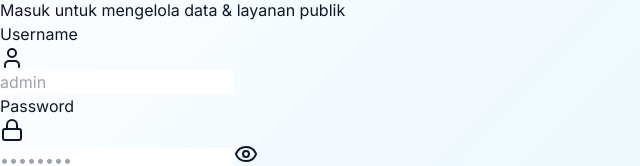
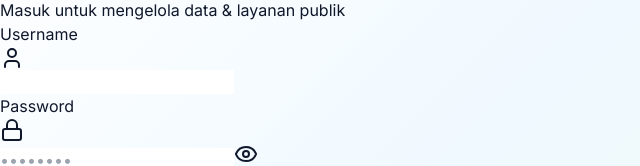
Before and after one commit to mirkoprasetyonugroho-rgb/projectkkn, a Next.js app: page /admin/login in a window 1280 px wide. Shown: the part 146-312 px from the top of the page, without its empty margins (0-640 px from the left). Built offline with nearby package versions, Linux system fonts and the light colour scheme; no server answers; the database is empty.

Commit message:
Remove placeholder from username input
Removed placeholder text from username input field.

```diff
--- a/src/app/admin/login/page.tsx
+++ b/src/app/admin/login/page.tsx
@@ -84,7 +84,6 @@ export default function AdminLoginPage() {
                   required
                   value={username}
                   onChange={(e) => setUsername(e.target.value)}
-                  placeholder="admin"
                   className="w-full rounded-xl border border-slate-200 bg-slate-50 py-2.5 pl-10 pr-4 text-sm font-medium text-slate-900 placeholder-slate-400 outline-none focus:border-green-600 focus:bg-white"
                 />
               </div>
```
